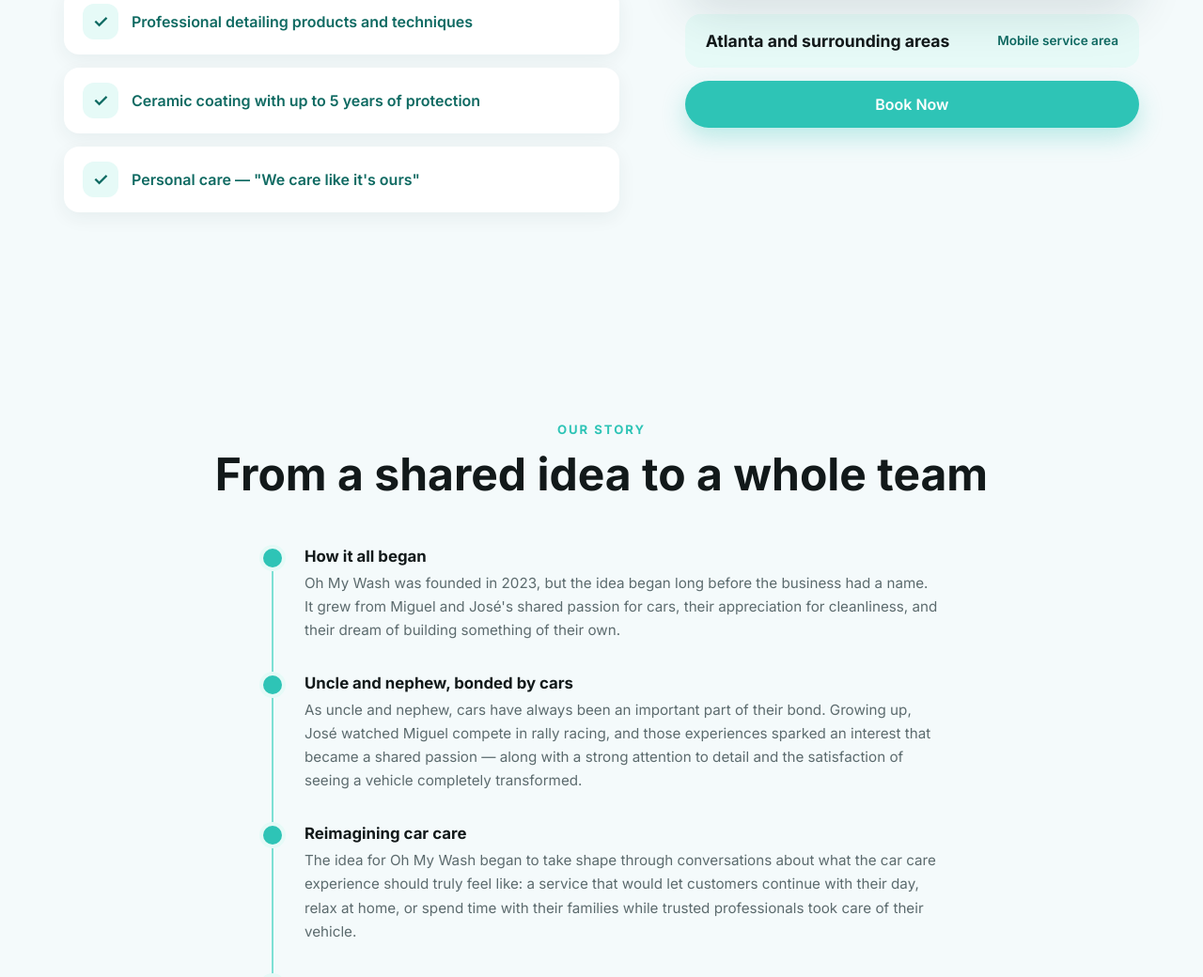
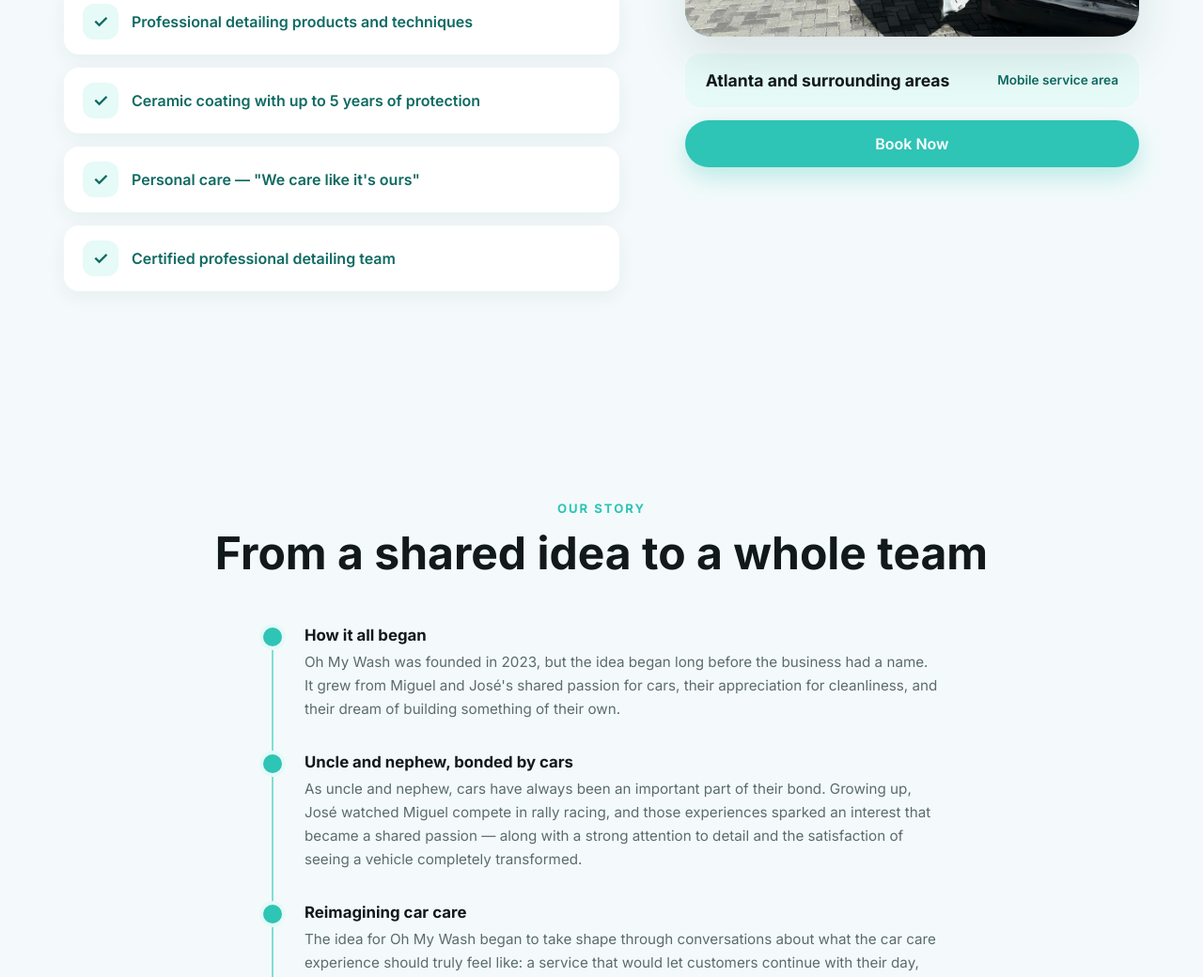
Before and after one commit to dgpulido2000-eng/Ohmywash, a plain HTML site: page web-oh-my-wash.html in a window 1280 px wide. Shown: the part 1468-2508 px from the top of the page at 94% size. Drawn offline with Linux system fonts and the light colour scheme; a web font is replaced by a local one.

Commit message:
Update web-oh-my-wash.html

```diff
--- a/web-oh-my-wash.html
+++ b/web-oh-my-wash.html
@@ -613,6 +613,7 @@
         <li><span class="ico">✓</span> <span data-i18n="about.value2">Productos y técnicas profesionales de detailing</span></li>
         <li><span class="ico">✓</span> <span data-i18n="about.value3">Ceramic coating con protección de hasta 5 años</span></li>
         <li><span class="ico">✓</span> <span data-i18n="about.value4">Trato cercano — "We care like it's ours"</span></li>
+        <li><span class="ico">✓</span> <span data-i18n="about.value5">Equipo certificado en detailing profesional</span></li>
       </ul>
     </div>
     <div class="about-media reveal-scale">
@@ -961,6 +962,7 @@
       'about.value2': 'Professional detailing products and techniques',
       'about.value3': 'Ceramic coating with up to 5 years of protection',
       'about.value4': 'Personal care — "We care like it\'s ours"',
+      'about.value5': 'Certified professional detailing team',
       'about.photoNote': 'Replace with real photo in /assets',
       'about.tagSub': 'Mobile service area',
       'story.eyebrow': 'Our story',
@@ -1019,6 +1021,7 @@
       'about.value2': 'Productos y técnicas profesionales de detailing',
       'about.value3': 'Ceramic coating con protección de hasta 5 años',
       'about.value4': 'Trato cercano — "We care like it\'s ours"',
+      'about.value5': 'Equipo certificado en detailing profesional',
       'about.photoNote': 'Sustituir por foto real en /assets',
       'about.tagSub': 'Zona de servicio móvil',
       'story.eyebrow': 'Nuestra historia',
```
